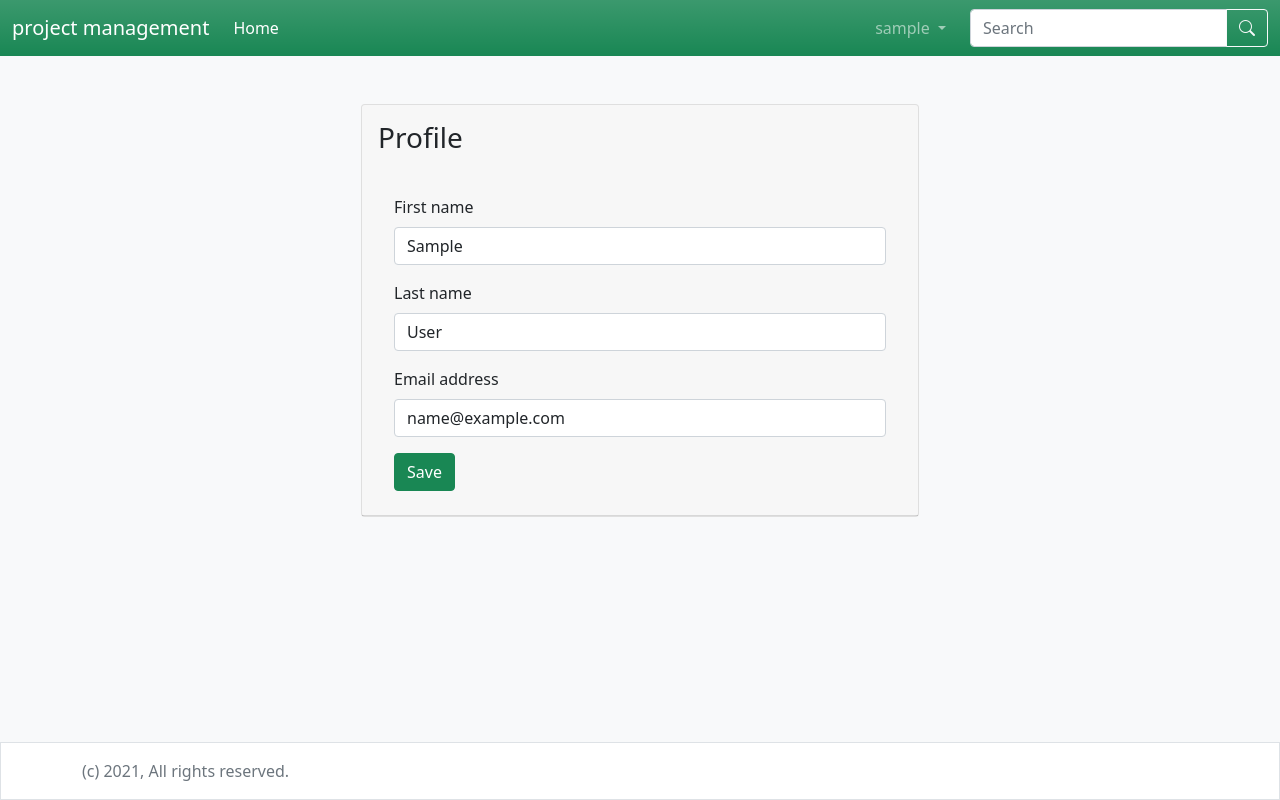
After one commit to join2025python/django-pm, a Django app: page /accounts/profile/ in a window 1280 px wide. The commit adds this page. Run offline with Django 5.2, Linux system fonts and the light colour scheme; the visitor is signed in with stand-in values (Sample User, id 1).

Commit message:
registration & profile update

```diff
--- a/accounts/forms.py
+++ b/accounts/forms.py
@@ -1,5 +1,6 @@
-from django.contrib.auth.forms import AuthenticationForm
+from django.contrib.auth.forms import AuthenticationForm, UserCreationForm, UserChangeForm
 from django import forms
+from django.contrib.auth.models import User
 
 attrs = {'class': 'form-control'}
 
@@ -15,3 +16,46 @@ class UserLoginForm (AuthenticationForm):
         label='Password',
         widget=forms.PasswordInput(attrs=attrs)
     )
+
+class UserRegisterForm (UserCreationForm):
+    first_name = forms.CharField(
+        label='First Name',
+        widget=forms.TextInput (attrs=attrs)
+    )
+    last_name = forms.CharField(
+        label='Last Name',
+        widget=forms.TextInput(attrs=attrs)
+    )
+    username = forms.CharField(
+        label='username',
+        widget=forms.TextInput(attrs=attrs)
+    )
+
+    email = forms.EmailField(
+        label='Email',
+        widget=forms.TextInput(attrs=attrs)
+    )
+
+    password1 = forms.CharField(
+        label='Password',
+        strip = False,
+        widget=forms.PasswordInput(attrs=attrs)
+    )
+    password2 = forms.CharField(
+        label='Password Confirmation',
+        strip=False,
+        widget=forms.PasswordInput(attrs=attrs)
+    )
+    class Meta (UserCreationForm.Meta):
+        fields = ('first_name', 'last_name', 'username', 'email')
+
+class ProfileForm(UserChangeForm):
+    password = None
+    class Meta:
+        model = User
+        fields = ['first_name', 'last_name', 'email']
+        widgets = {
+            'first_name': forms.TextInput(attrs= attrs),
+            'last_name': forms.TextInput(attrs= attrs),
+            'email': forms.EmailInput(attrs= attrs),
+        }
--- /dev/null
+++ b/accounts/templates/profile.html
@@ -0,0 +1,29 @@
+{% extends 'base.html' %}
+{% load i18n %}
+{% block content %}
+<div class="container">
+    <div class="row justify-content-md-center">
+        <div class="card col-md-6 px-0">
+            <div class="card-header">
+                <h3 class="mb-0 py-2">{% trans 'Profile' %}</h3>
+            <div class="card-body">
+                <form method="post">
+                    {% csrf_token %}
+                    {% include 'commun/form.html' with form=form %}
+                    <button class="btn btn-success btn-block">
+                        {% trans 'Save' %}
+                    </button>
+
+                </form>
+            </div>
+
+        </div>
+
+    </div>
+
+</div>
+
+
+
+
+{% endblock %}
--- a/accounts/urls.py
+++ b/accounts/urls.py
@@ -1,10 +1,13 @@
 from django.contrib.auth.views import LoginView, LogoutView
 from django.urls import path,include
 from accounts.forms import UserLoginForm
+from accounts.views import RegisterView, edit_profile
 
 urlpatterns = [
     path ('login/', LoginView.as_view(authentication_form=UserLoginForm), name='login'),
+    path ('register/', RegisterView.as_view(), name='register'),
     path ('logout/', LogoutView.as_view(), name='logout'),
+    path('profile/', edit_profile, name='profile'),
     path ('', include('django.contrib.auth.urls')),
 
 
--- a/accounts/views.py
+++ b/accounts/views.py
@@ -1,3 +1,29 @@
-from django.shortcuts import render
+from django.contrib.auth import login
+from django.contrib.auth.decorators import login_required
+from django.shortcuts import render, redirect
+from django.views.generic import CreateView
+from django.urls import reverse_lazy
+from accounts.forms import UserRegisterForm, ProfileForm
+
 
 # Create your views here.
+class RegisterView (CreateView):
+    form_class = UserRegisterForm
+    # success_url = reverse_lazy ('login')
+    template_name = 'registration/register.html'
+
+    def get_success_url(self):
+        login(self.request, self.object)
+        return reverse_lazy ('project_list')
+@login_required
+def edit_profile (request):
+    if request.method == 'POST':
+        form = ProfileForm (request.POST, instance=request.user)
+        if form.is_valid():
+            form.save ()
+            return redirect('profile')
+
+    else:
+
+        form = ProfileForm(instance=request.user)
+        return render(request, 'profile.html', {'form': form})
--- a/projects/templates/partials/header.html
+++ b/projects/templates/partials/header.html
@@ -22,7 +22,7 @@
                 {{user.username}}
               </a>
           <ul class="dropdown-menu" aria-labelledby="navbarDropdown">
-            <li><a class="dropdown-item" href="#">{% trans 'Profile' %}</a></li>
+            <li><a class="dropdown-item" href="{% url 'profile' %}">{% trans 'Profile' %}</a></li>
             <li><hr class="dropdown-divider"></li>
             <li>
               <form method="post" action="{% url 'logout' %}">
@@ -53,6 +53,7 @@
           </div>
         </form>
       {% else %}
+        <a class="btn btn-outline-light me-2" href="{% url 'register' %}">{% trans 'Register' %}</a>
         <a class="btn btn-outline-light" href="{% url 'login' %}">{% trans 'Login' %}</a>
       {% endif %}
 
```
Also changed, not shown: accounts/templates/registration/register.html (added, +29 -0 lines).
